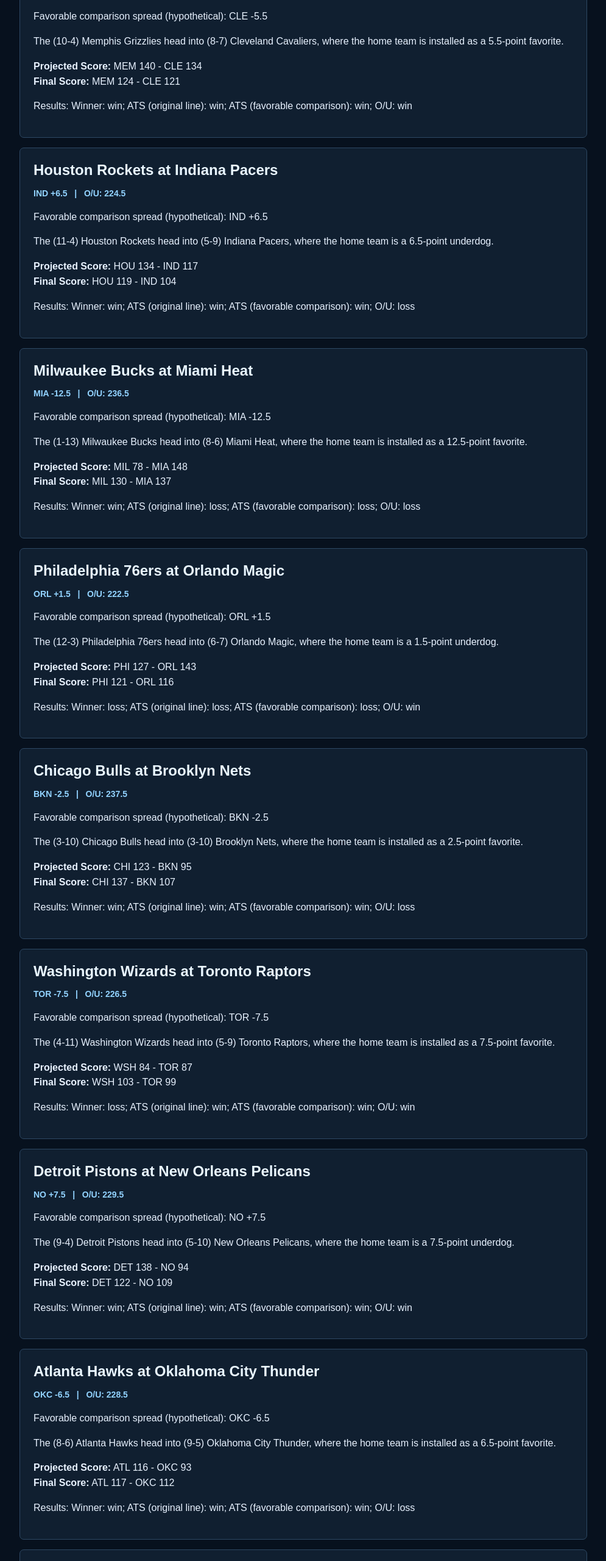
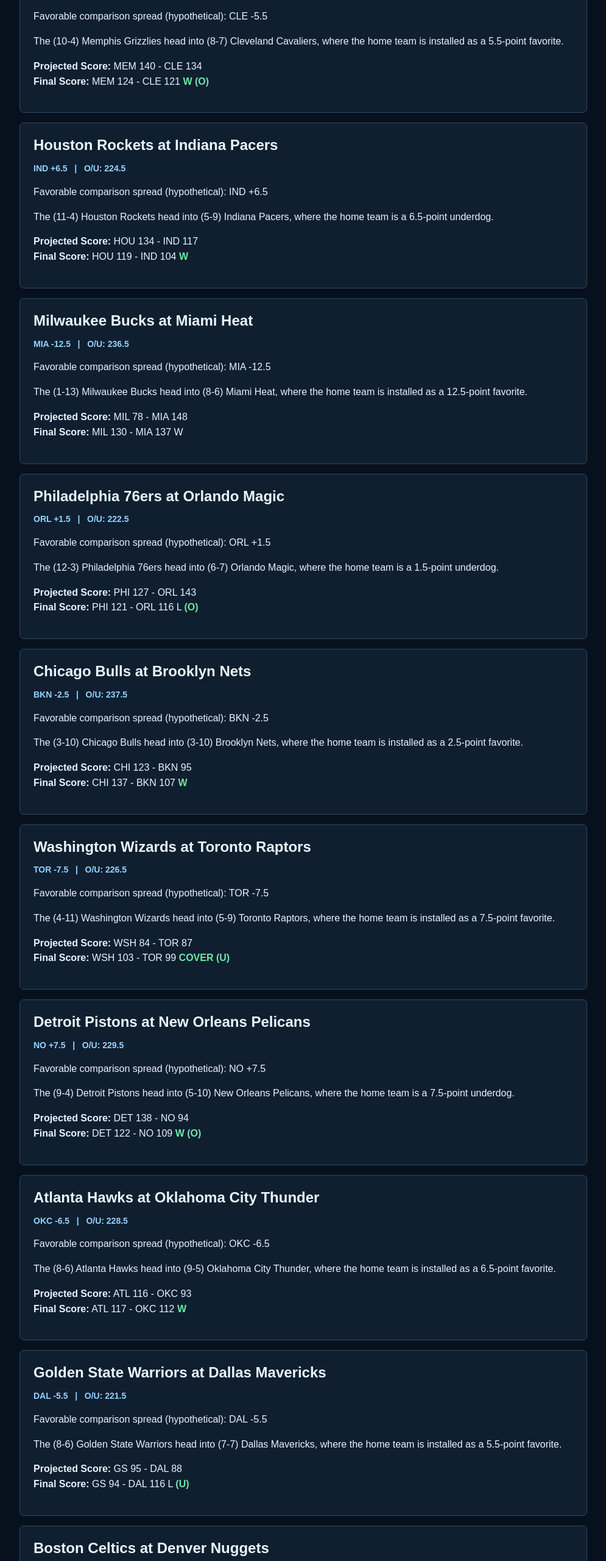
Before and after one commit to TheNFLEdge/TheNBAEdge, a website: page NBATMP.htm in a window 1280 px wide. Shown: the part 1060-3620 px from the top of the page at 61% size, without its empty margins (142-1137 px from the left). Drawn offline with Linux system fonts and the light colour scheme.

Commit message:
Show compact NBA final score indicators
Co-authored-by: Copilot <223556219+Copilot@users.noreply.github.com>

```diff
--- a/NBATMP.htm
+++ b/NBATMP.htm
@@ -32,84 +32,84 @@
 <p>Favorable comparison spread (hypothetical): CLE -5.5</p>
 <p>The (10-4) Memphis Grizzlies head into (8-7) Cleveland Cavaliers, where the home team is installed as a 5.5-point favorite.</p>
 <p><strong>Projected Score:</strong> MEM 140 - CLE 134<br>
-<strong>Final Score:</strong> MEM 124 - CLE 121</p><p>Results: Winner: win; ATS (original line): win; ATS (favorable comparison): win; O/U: win</p></article>
+<strong>Final Score:</strong> MEM 124 - CLE 121 <strong class="result-win" aria-label="Winner and favorable spread comparison correct">W</strong> <strong class="result-win" aria-label="Over correct">(O)</strong></p></article>
 <article class="game-card" data-game-id="401910008">
 <h2>Houston Rockets at Indiana Pacers</h2>
 <p class="line">IND +6.5 &nbsp; | &nbsp; O/U: 224.5</p>
 <p>Favorable comparison spread (hypothetical): IND +6.5</p>
 <p>The (11-4) Houston Rockets head into (5-9) Indiana Pacers, where the home team is a 6.5-point underdog.</p>
 <p><strong>Projected Score:</strong> HOU 134 - IND 117<br>
-<strong>Final Score:</strong> HOU 119 - IND 104</p><p>Results: Winner: win; ATS (original line): win; ATS (favorable comparison): win; O/U: loss</p></article>
+<strong>Final Score:</strong> HOU 119 - IND 104 <strong class="result-win" aria-label="Winner and favorable spread comparison correct">W</strong></p></article>
 <article class="game-card" data-game-id="401910009">
 <h2>Milwaukee Bucks at Miami Heat</h2>
 <p class="line">MIA -12.5 &nbsp; | &nbsp; O/U: 236.5</p>
 <p>Favorable comparison spread (hypothetical): MIA -12.5</p>
 <p>The (1-13) Milwaukee Bucks head into (8-6) Miami Heat, where the home team is installed as a 12.5-point favorite.</p>
 <p><strong>Projected Score:</strong> MIL 78 - MIA 148<br>
-<strong>Final Score:</strong> MIL 130 - MIA 137</p><p>Results: Winner: win; ATS (original line): loss; ATS (favorable comparison): loss; O/U: loss</p></article>
+<strong>Final Score:</strong> MIL 130 - MIA 137 <span aria-label="Winner correct">W</span></p></article>
 <article class="game-card" data-game-id="401910010">
 <h2>Philadelphia 76ers at Orlando Magic</h2>
 <p class="line">ORL +1.5 &nbsp; | &nbsp; O/U: 222.5</p>
 <p>Favorable comparison spread (hypothetical): ORL +1.5</p>
 <p>The (12-3) Philadelphia 76ers head into (6-7) Orlando Magic, where the home team is a 1.5-point underdog.</p>
 <p><strong>Projected Score:</strong> PHI 127 - ORL 143<br>
-<strong>Final Score:</strong> PHI 121 - ORL 116</p><p>Results: Winner: loss; ATS (original line): loss; ATS (favorable comparison): loss; O/U: win</p></article>
+<strong>Final Score:</strong> PHI 121 - ORL 116 <span aria-label="Winner incorrect">L</span> <strong class="result-win" aria-label="Over correct">(O)</strong></p></article>
 <article class="game-card" data-game-id="401910011">
 <h2>Chicago Bulls at Brooklyn Nets</h2>
 <p class="line">BKN -2.5 &nbsp; | &nbsp; O/U: 237.5</p>
 <p>Favorable comparison spread (hypothetical): BKN -2.5</p>
 <p>The (3-10) Chicago Bulls head into (3-10) Brooklyn Nets, where the home team is installed as a 2.5-point favorite.</p>
 <p><strong>Projected Score:</strong> CHI 123 - BKN 95<br>
-<strong>Final Score:</strong> CHI 137 - BKN 107</p><p>Results: Winner: win; ATS (original line): win; ATS (favorable comparison): win; O/U: loss</p></article>
+<strong>Final Score:</strong> CHI 137 - BKN 107 <strong class="result-win" aria-label="Winner and favorable spread comparison correct">W</strong></p></article>
 <article class="game-card" data-game-id="401910012">
 <h2>Washington Wizards at Toronto Raptors</h2>
 <p class="line">TOR -7.5 &nbsp; | &nbsp; O/U: 226.5</p>
 <p>Favorable comparison spread (hypothetical): TOR -7.5</p>
 <p>The (4-11) Washington Wizards head into (5-9) Toronto Raptors, where the home team is installed as a 7.5-point favorite.</p>
 <p><strong>Projected Score:</strong> WSH 84 - TOR 87<br>
-<strong>Final Score:</strong> WSH 103 - TOR 99</p><p>Results: Winner: loss; ATS (original line): win; ATS (favorable comparison): win; O/U: win</p></article>
+<strong>Final Score:</strong> WSH 103 - TOR 99 <strong class="result-win" aria-label="Winner incorrect, favorable spread comparison correct">COVER</strong> <strong class="result-win" aria-label="Under correct">(U)</strong></p></article>
 <article class="game-card" data-game-id="401910013">
 <h2>Detroit Pistons at New Orleans Pelicans</h2>
 <p class="line">NO +7.5 &nbsp; | &nbsp; O/U: 229.5</p>
 <p>Favorable comparison spread (hypothetical): NO +7.5</p>
 <p>The (9-4) Detroit Pistons head into (5-10) New Orleans Pelicans, where the home team is a 7.5-point underdog.</p>
 <p><strong>Projected Score:</strong> DET 138 - NO 94<br>
-<strong>Final Score:</strong> DET 122 - NO 109</p><p>Results: Winner: win; ATS (original line): win; ATS (favorable comparison): win; O/U: win</p></article>
+<strong>Final Score:</strong> DET 122 - NO 109 <strong class="result-win" aria-label="Winner and favorable spread comparison correct">W</strong> <strong class="result-win" aria-label="Over correct">(O)</strong></p></article>
 <article class="game-card" data-game-id="401910014">
 <h2>Atlanta Hawks at Oklahoma City Thunder</h2>
 <p class="line">OKC -6.5 &nbsp; | &nbsp; O/U: 228.5</p>
 <p>Favorable comparison spread (hypothetical): OKC -6.5</p>
 <p>The (8-6) Atlanta Hawks head into (9-5) Oklahoma City Thunder, where the home team is installed as a 6.5-point favorite.</p>
 <p><strong>Projected Score:</strong> ATL 116 - OKC 93<br>
-<strong>Final Score:</strong> ATL 117 - OKC 112</p><p>Results: Winner: win; ATS (original line): win; ATS (favorable comparison): win; O/U: loss</p></article>
+<strong>Final Score:</strong> ATL 117 - OKC 112 <strong class="result-win" aria-label="Winner and favorable spread comparison correct">W</strong></p></article>
 <article class="game-card" data-game-id="401910016">
 <h2>Golden State Warriors at Dallas Mavericks</h2>
 <p class="line">DAL -5.5 &nbsp; | &nbsp; O/U: 221.5</p>
 <p>Favorable comparison spread (hypothetical): DAL -5.5</p>
 <p>The (8-6) Golden State Warriors head into (7-7) Dallas Mavericks, where the home team is installed as a 5.5-point favorite.</p>
 <p><strong>Projected Score:</strong> GS 95 - DAL 88<br>
-<strong>Final Score:</strong> GS 94 - DAL 116</p><p>Results: Winner: loss; ATS (original line): loss; ATS (favorable comparison): loss; O/U: win</p></article>
+<strong>Final Score:</strong> GS 94 - DAL 116 <span aria-label="Winner incorrect">L</span> <strong class="result-win" aria-label="Under correct">(U)</strong></p></article>
 <article class="game-card" data-game-id="401910015">
 <h2>Boston Celtics at Denver Nuggets</h2>
 <p class="line">DEN +2.5 &nbsp; | &nbsp; O/U: 221.5</p>
 <p>Favorable comparison spread (hypothetical): DEN +2.5</p>
 <p>The (11-3) Boston Celtics head into (7-5) Denver Nuggets, where the home team is a 2.5-point underdog.</p>
 <p><strong>Projected Score:</strong> BOS 128 - DEN 106<br>
-<strong>Final Score:</strong> BOS 101 - DEN 105</p><p>Results: Winner: loss; ATS (original line): loss; ATS (favorable comparison): loss; O/U: loss</p></article>
+<strong>Final Score:</strong> BOS 101 - DEN 105 <span aria-label="Winner incorrect">L</span></p></article>
 <article class="game-card" data-game-id="401910017">
 <h2>Utah Jazz at Los Angeles Lakers</h2>
 <p class="line">Unavailable &nbsp; | &nbsp; O/U: Unavailable</p>
 <p>Favorable comparison spread (hypothetical): Unavailable</p>
 <p>The (1-13) Utah Jazz head into (12-2) Los Angeles Lakers.</p>
 <p><strong>Projected Score:</strong> UTAH 82 - LAL 148<br>
-<strong>Final Score:</strong> UTAH 109 - LAL 97</p><p>Results: Winner: loss; ATS (original line): N/A; ATS (favorable comparison): N/A; O/U: N/A</p></article>
+<strong>Final Score:</strong> UTAH 109 - LAL 97 <span aria-label="Winner incorrect">L</span></p></article>
 <article class="game-card" data-game-id="401910018">
 <h2>Phoenix Suns at Sacramento Kings</h2>
 <p class="line">SAC +6.5 &nbsp; | &nbsp; O/U: 228.5</p>
 <p>Favorable comparison spread (hypothetical): SAC +6.5</p>
 <p>The (6-7) Phoenix Suns head into (1-12) Sacramento Kings, where the home team is a 6.5-point underdog.</p>
 <p><strong>Projected Score:</strong> PHX 132 - SAC 78<br>
-<strong>Final Score:</strong> PHX 128 - SAC 107</p><p>Results: Winner: win; ATS (original line): win; ATS (favorable comparison): win; O/U: loss</p></article>
+<strong>Final Score:</strong> PHX 128 - SAC 107 <strong class="result-win" aria-label="Winner and favorable spread comparison correct">W</strong></p></article>
         </section>
         <section class="issue-sponsors" aria-labelledby="sponsors-heading">
             <p class="eyebrow">Support the Edge</p>
--- a/nba.css
+++ b/nba.css
@@ -78,6 +78,7 @@ h2 { line-height: 1.2; }
 .game-list { display: grid; gap: 16px; margin-top: 48px; }
 .game-card { padding: 22px; }
 .game-card h2 { margin: 0 0 6px; color: #e9f6ff; font-size: 24px; }
+.result-win { color: #6de8a3; }
 .line { color: #92d3ff; font: 700 14px/1.4 Arial, sans-serif; }
 table { width: 100%; border-collapse: collapse; font-size: 16px; }
 td, th { padding: 10px 8px; border-top: 1px solid #35516c; text-align: left; }
```
Also changed, not shown: archives/2026/nba26-001.html (+12 -12 lines), nba-publish.js (+21 -2 lines), nba_rotation_state.json (+1 -1 lines), tests/nba.test.js (+30 -1 lines), README.md.
